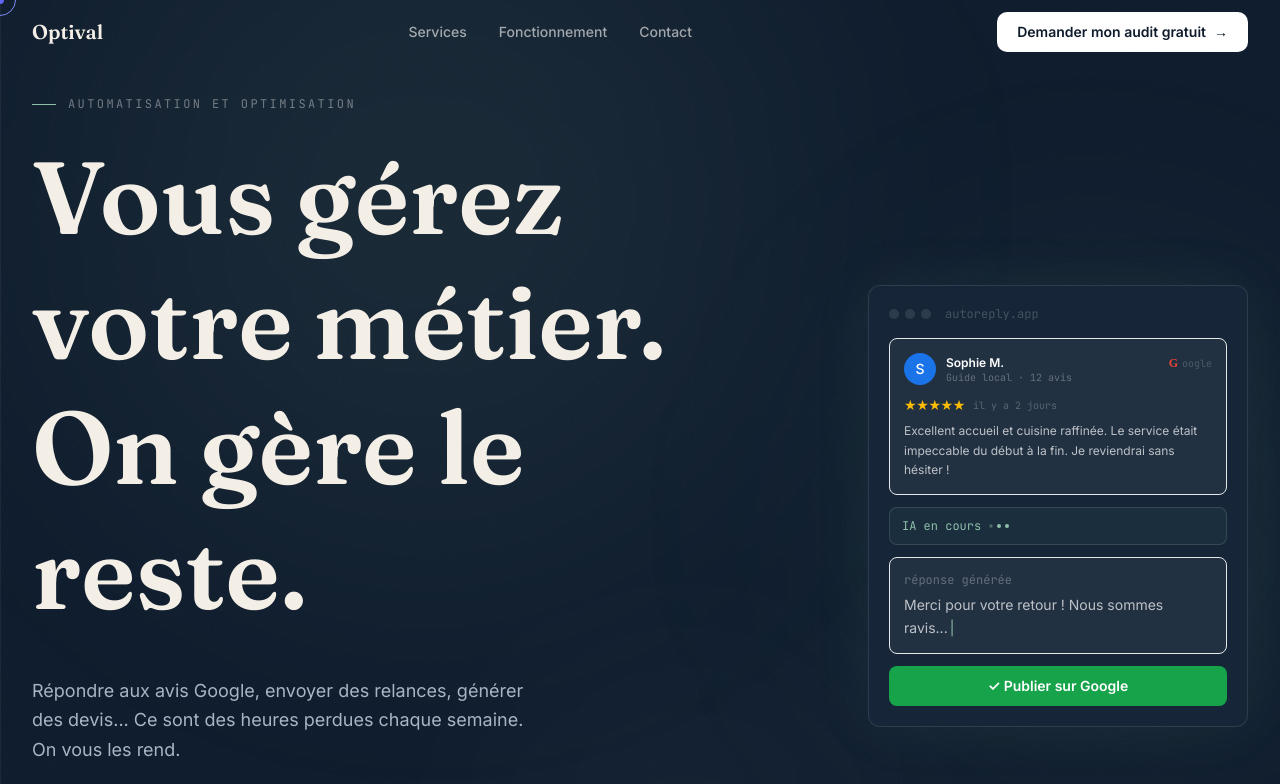
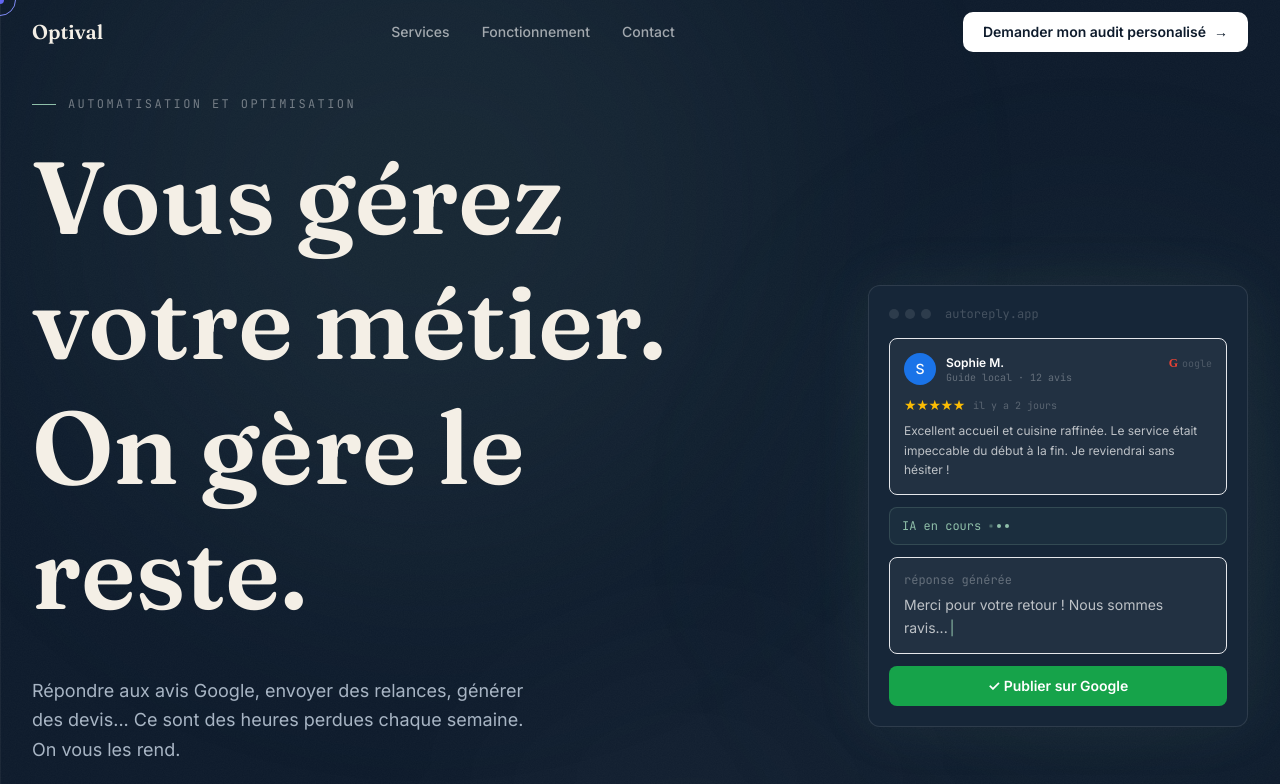
Before and after one commit to rolosjeanjulien/optival-landing, a Next.js app: page / in a window 1280 px wide. Shown: the top 784 px of the page. Built offline with nearby package versions, Linux system fonts and the light colour scheme.

Commit message:
Update button text to 'Demander mon audit personalisé'

```diff
--- a/components/layout/Header.tsx
+++ b/components/layout/Header.tsx
@@ -68,7 +68,7 @@ export function Header() {
                   : 'bg-white text-night hover:bg-white/90'
               }`}
             >
-              Demander mon audit gratuit
+              Demander mon audit personalisé
               <span className="inline-block transition-transform duration-200 group-hover:translate-x-0.5">→</span>
             </a>
           </div>
```
